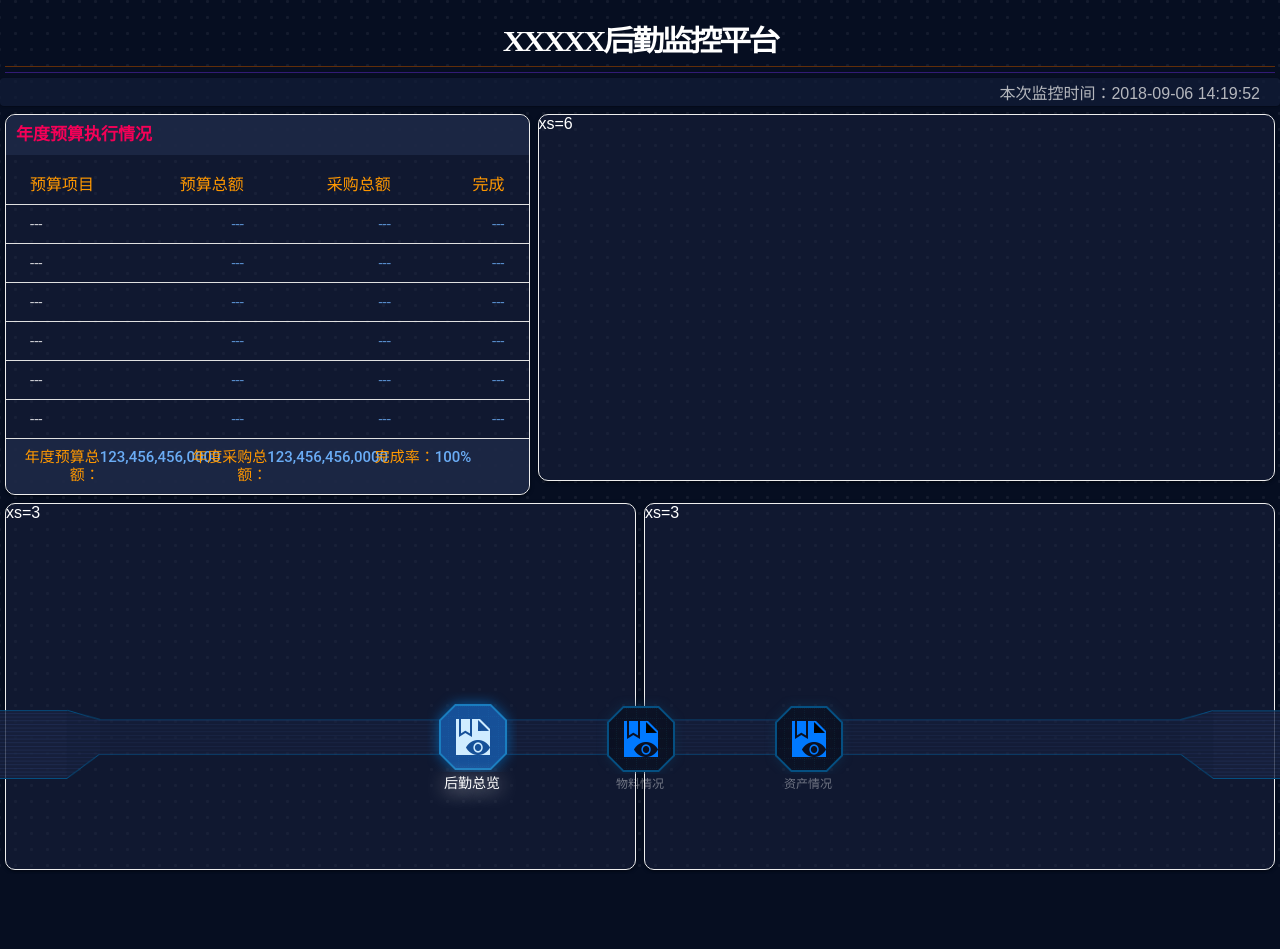
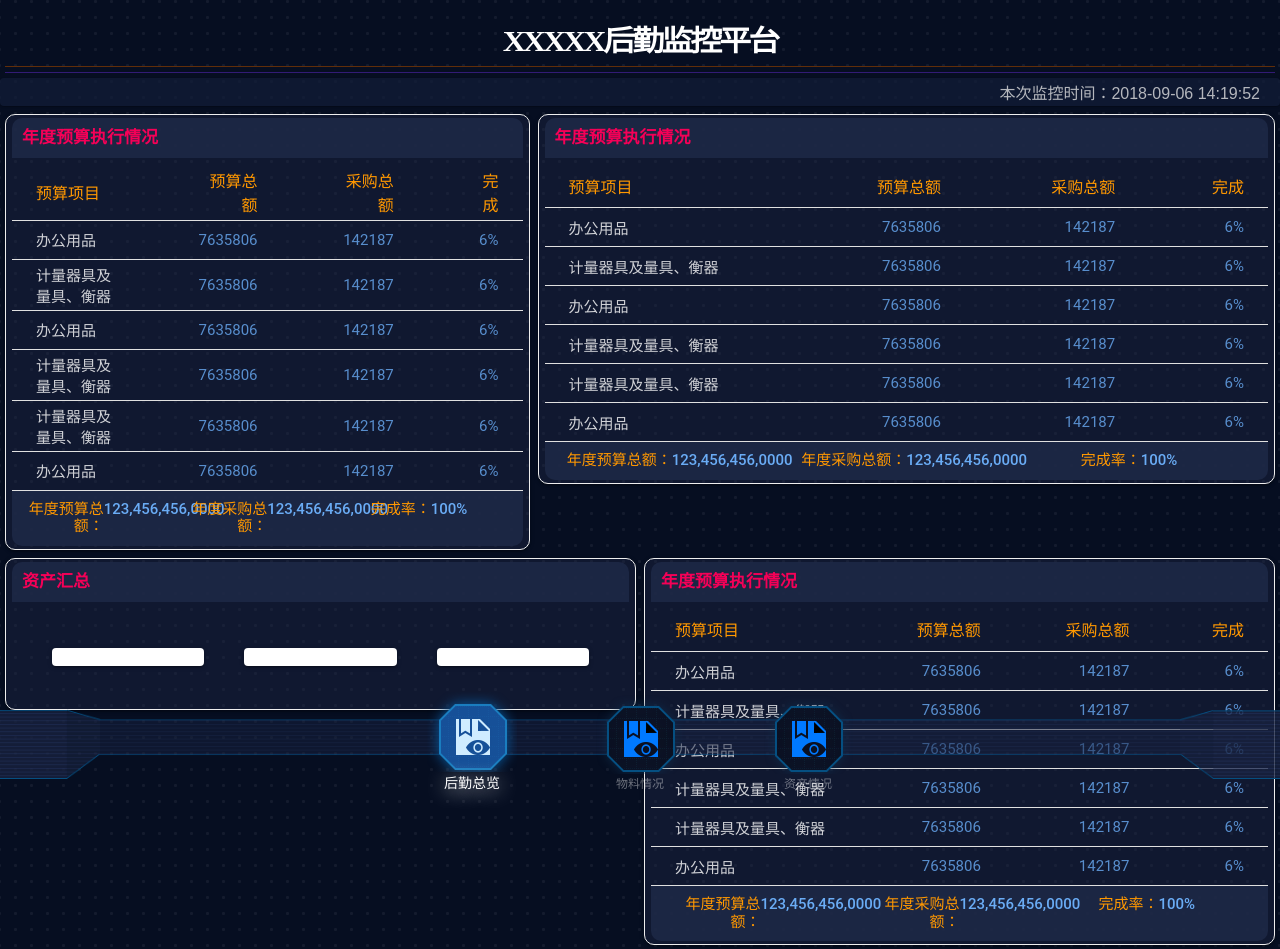
Before and after one commit to ArmyHan/screen-show, a React (Create React App) app: page / in a window 1280 px wide. Before the commit the page ends 874 px from the top, so only its background shows below. Built offline with nearby package versions, Linux system fonts and the light colour scheme.

Commit message:
extract container.

```diff
--- /dev/null
+++ b/src/components/Container.js
@@ -0,0 +1,107 @@
+/**
+ * Create by wujianchuan 2018/9/16
+ */
+import React from 'react';
+import {withStyles} from "@material-ui/core/styles";
+import Typography from "@material-ui/core/Typography";
+import Paper from "@material-ui/core/Paper";
+import Grid from "@material-ui/core/Grid";
+
+const ContainerBorder = withStyles(theme => ({
+    root: {
+        borderStyle: "ridge",
+        borderWidth: 1,
+        borderRadius: 10,
+        backgroundColor: "hsla(223, 42%, 20%, 0.4)",
+        paddingBottom: 3,
+        paddingTop: 3,
+        paddingLeft: 6,
+        paddingRight: 6
+    },
+}))(Paper);
+
+const TitleTypography = withStyles(theme => ({
+    root: {
+        backgroundColor: "hsla(223, 42%, 20%, 0.8)",
+        padding: 10,
+        color: "#f50057",
+        fontWeight: "bold",
+        borderTopLeftRadius: 10,
+        borderTopRightRadius: 10,
+        fontSize: 17,
+    }
+}))(Typography);
+
+const FootTypography = withStyles(theme => ({
+    root: {
+        backgroundColor: "hsla(223, 42%, 20%, 0.8)",
+        padding: 10,
+        borderBottomLeftRadius: 10,
+        borderBottomRightRadius: 10,
+        fontSize: 15,
+    },
+}))(Typography);
+
+const FootLabel = withStyles(theme => ({
+    item: {
+        color: "#ff9800",
+        textAlign: "right",
+    },
+}))(Grid);
+
+const FootContent = withStyles(theme => ({
+    item: {
+        color: "#6AACF5",
+        textAlign: "left",
+    },
+}))(Grid);
+
+class Container extends React.Component {
+
+    static getTitleTypography(title) {
+        if (title !== undefined && title.length > 0) {
+            return (
+                <TitleTypography variant="title" gutterBottom>
+                    {title}
+                </TitleTypography>
+            );
+        }
+    }
+
+    getFootTypography(footData) {
+        if (footData !== undefined && footData.length > 0) {
+            const footXs = footData > 3 ? 1 : 2;
+            return (
+                <FootTypography variant="title" align="center">
+                    <Grid container spacing={0}>
+                        {footData.map((item, index) => {
+                            return (
+                                <React.Fragment key={index}>
+                                    <FootLabel item xs={footXs}>
+                                        {item.labelName}
+                                    </FootLabel>
+                                    <FootContent item xs={footXs}>
+                                        {item.value}
+                                    </FootContent>
+                                </React.Fragment>
+                            );
+                        })}
+                    </Grid>
+                </FootTypography>
+            );
+        }
+    }
+
+    render() {
+        const {classes, children, title, footData} = this.props;
+        return (
+            <ContainerBorder square={false}>
+                {Container.getTitleTypography(title)}
+                {children}
+                {this.getFootTypography(footData)}
+            </ContainerBorder>
+        );
+    }
+}
+
+export default Container;
--- a/src/components/LineCharts.js
+++ b/src/components/LineCharts.js
@@ -10,7 +10,7 @@ class LineCharts extends React.Component {
     render() {
         const {classes} = this.props;
         return (
-            <LineChart className={classes.grayBack} width={600} height={200} data={this.props.data}>
+            <LineChart className={classes.grayBack} width={900} height={300} data={this.props.data}>
                 <Line type="monotone" dataKey="uv" stroke="#8884d8"/>
                 <Line type="monotone" dataKey="pv" stroke="#82ca9d"/>
                 <CartesianGrid stroke="#fff" strokeDasharray="5 5"/>
--- a/src/components/TableBase.js
+++ b/src/components/TableBase.js
@@ -10,9 +10,6 @@ import TableHead from "@material-ui/core/TableHead";
 import TableRow from "@material-ui/core/TableRow";
 import TableBody from "@material-ui/core/TableBody";
 import TableCell from "@material-ui/core/TableCell";
-import Paper from "@material-ui/core/Paper";
-import Typography from "@material-ui/core/Typography";
-import Grid from "@material-ui/core/Grid";
 
 const TableContentCell = withStyles(theme => ({
     root: {
@@ -40,42 +37,6 @@ const TableTitleRow = withStyles(theme => ({
         height: 44,
     }
 }))(TableRow);
-
-const TitleTypography = withStyles(theme => ({
-    root: {
-        backgroundColor: "hsla(223, 42%, 20%, 0.8)",
-        padding: 10,
-        color: "#f50057",
-        fontWeight: "bold",
-        borderTopLeftRadius: 10,
-        borderTopRightRadius: 10,
-        fontSize: 17,
-    }
-}))(Typography);
-
-const FootTypography = withStyles(theme => ({
-    root: {
-        backgroundColor: "hsla(223, 42%, 20%, 0.8)",
-        padding: 10,
-        borderBottomLeftRadius: 10,
-        borderBottomRightRadius: 10,
-        fontSize: 15,
-    },
-}))(Typography);
-
-const FootLabel = withStyles(theme => ({
-    item: {
-        color: "#ff9800",
-        textAlign: "right",
-    },
-}))(Grid);
-
-const FootContent = withStyles(theme => ({
-    item: {
-        color: "#6AACF5",
-        textAlign: "left",
-    },
-}))(Grid);
 
 class TableBase extends React.Component {
 
@@ -144,14 +105,8 @@ class TableBase extends React.Component {
     }
 
     render() {
-        const {classes, title, header, rowData, footData, pageSize} = this.props;
-        const footXs = footData > 3 ? 1 : 2;
+        const {classes, header, rowData, pageSize} = this.props;
         return (
-            <div>
-                <Paper className={classes.tableAroundPaper} square={false}>
-                    <TitleTypography variant="title" gutterBottom>
-                        {title}
-                    </TitleTypography>
             <Table className={classes.table}>
                 <TableHead>
                     {TableBase.getTableHead(header)}
@@ -160,24 +115,6 @@ class TableBase extends React.Component {
                     {this.getTableBody(header, rowData, pageSize)}
                 </TableBody>
             </Table>
-                    <FootTypography variant="title" align="center">
-                        <Grid container spacing={0}>
-                            {footData.map((item, index) => {
-                                return (
-                                    <React.Fragment key={index}>
-                                        <FootLabel item xs={footXs}>
-                                            {item.labelName}
-                                        </FootLabel>
-                                        <FootContent item xs={footXs}>
-                                            {item.value}
-                                        </FootContent>
-                                    </React.Fragment>
-                                );
-                            })}
-                        </Grid>
-                    </FootTypography>
-                </Paper>
-            </div>
         );
     }
 }
--- a/src/data/FirstPageConfig.json
+++ b/src/data/FirstPageConfig.json
@@ -1,5 +1,5 @@
 {
-  "topLeftTable": {
+  "topLeftContainer": {
     "title": "年度预算执行情况",
     "header": [
       {
@@ -24,5 +24,8 @@
       }
     ],
     "pageSize": 6
+  },
+  "bottomLeftContainer": {
+    "title": "资产汇总"
   }
 }
--- a/src/pages/FirstPage.js
+++ b/src/pages/FirstPage.js
@@ -11,10 +11,11 @@ import FirstPageStyle from '../style/FirstPageStyle';
 import TableBase from '../components/TableBase';
 import FirstPageConfig from '../data/FirstPageConfig';
 import GlobalConfig from '../GlobalConfig';
+import Container from "../components/Container";
 
 const requestTimer = GlobalConfig.RequestTimer;
-const topLeftTableHead = FirstPageConfig.topLeftTable.header;
-const topLeftTableTitle = FirstPageConfig.topLeftTable.title;
+const topLeftContainer = FirstPageConfig.topLeftContainer;
+const bottomLeftContainer = FirstPageConfig.bottomLeftContainer;
 const footData = [
     {labelName: "年度预算总额：", value: "123,456,456,0000"},
     {labelName: "年度采购总额：", value: "123,456,456,0000"},
@@ -29,6 +30,7 @@ class FirstPage extends React.Component {
 
     componentDidMount() {
         this.setState({show: true});
+        this.setData();
         this.timerID = setInterval(() => this.setData(), requestTimer)
     }
 
@@ -93,17 +95,39 @@ class FirstPage extends React.Component {
                 <div className={classes.root}>
                     <Grid className={classes.container} justify={"center"} container spacing={8}>
                         <Grid item xs={5}>
-                            <TableBase title={topLeftTableTitle} header={topLeftTableHead} rowData={topLeftData}
-                                       footData={footData} pageSize={pageSize}/>
+                            <Container title={topLeftContainer.title} footData={footData}>
+                                <TableBase header={topLeftContainer.header} rowData={topLeftData}
+                                           pageSize={pageSize}/>
+                            </Container>
                         </Grid>
                         <Grid item xs={7}>
-                            <Paper square={false} className={classes.paper}>xs=6</Paper>
+                            <Container title={topLeftContainer.title} footData={footData}>
+                                <TableBase header={topLeftContainer.header} rowData={topLeftData}
+                                           pageSize={pageSize}/>
+                            </Container>
                         </Grid>
                         <Grid item xs={6}>
-                            <Paper square={false} className={classes.paper}>xs=3</Paper>
+                            <Container title={bottomLeftContainer.title}>
+                                <div style={{padding: 40}}>
+                                    <Grid className={classes.container} justify={"center"} container spacing={40}>
+                                        <Grid item xs={4}>
+                                            <Paper>1</Paper>
+                                        </Grid>
+                                        <Grid item xs={4}>
+                                            <Paper>2</Paper>
+                                        </Grid>
+                                        <Grid item xs={4}>
+                                            <Paper>3</Paper>
+                                        </Grid>
+                                    </Grid>
+                                </div>
+                            </Container>
                         </Grid>
                         <Grid item xs={6}>
-                            <Paper square={false} className={classes.paper}>xs=3</Paper>
+                            <Container title={topLeftContainer.title} footData={footData}>
+                                <TableBase header={topLeftContainer.header} rowData={topLeftData}
+                                           pageSize={pageSize}/>
+                            </Container>
                         </Grid>
                     </Grid>
                 </div>
--- a/src/pages/SecondPage.js
+++ b/src/pages/SecondPage.js
@@ -73,6 +73,13 @@ class SecondPage extends React.Component {
                                 </CardContent>
                             </Card>
                         </Grid>
+                        <Grid item xs={6}>
+                            <Card className={classes.grayCard}>
+                                <CardContent>
+                                    <LineCharts data={data}/>
+                                </CardContent>
+                            </Card>
+                        </Grid>
                     </Grid>
                 </Paper>
             </Fade>
--- a/src/style/TableBaseStyle.js
+++ b/src/style/TableBaseStyle.js
@@ -8,11 +8,5 @@ const TableBaseStyle = theme => ({
         color: theme.palette.text.secondary,
         height: "auto",
     },
-    tableAroundPaper: {
-        borderStyle: "ridge",
-        borderWidth: 1,
-        borderRadius: 10,
-        backgroundColor: "hsla(223, 42%, 20%, 0.4)",
-    },
 });
 export default TableBaseStyle;
```
Also changed, not shown: src/pages/ThirdPage.js (+21 -0 lines). Lines whose indentation alone changed are shown as unchanged.
